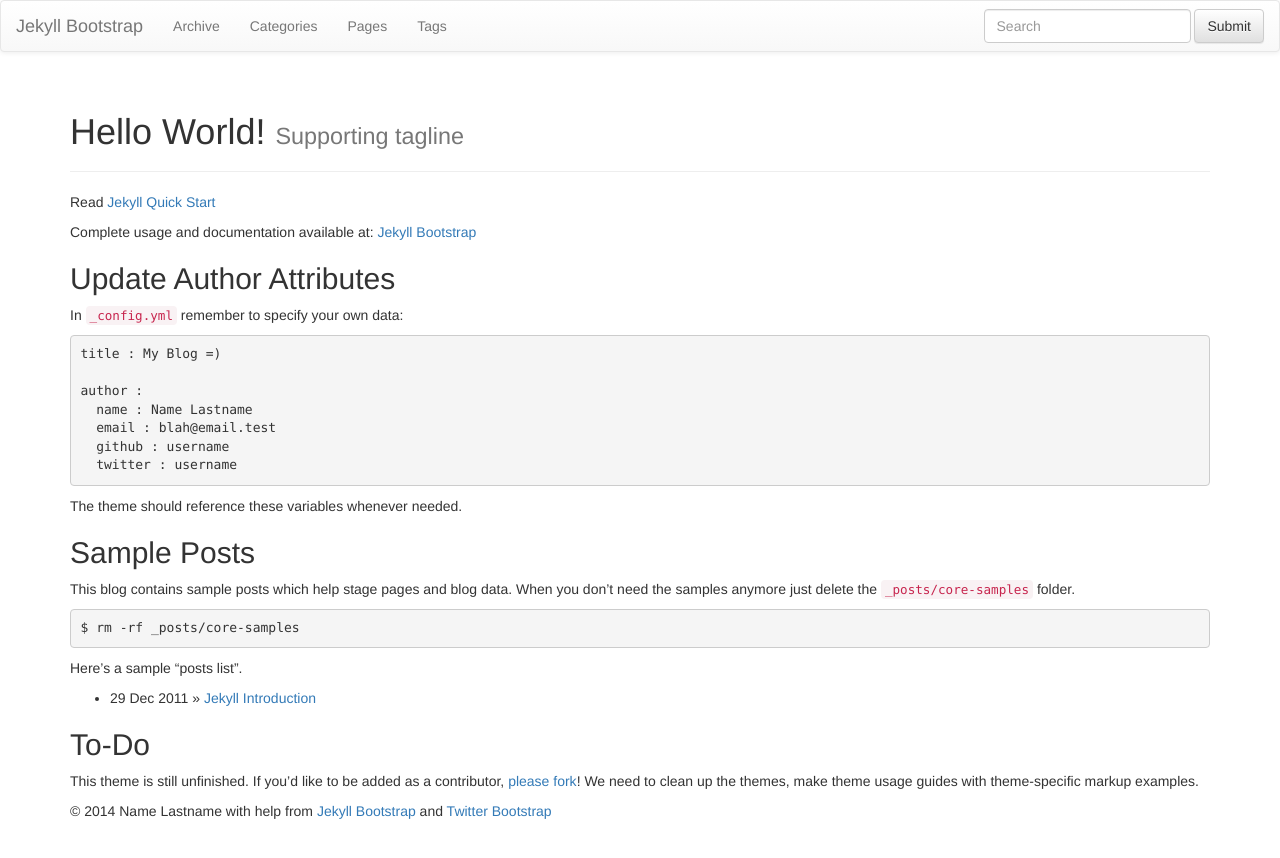
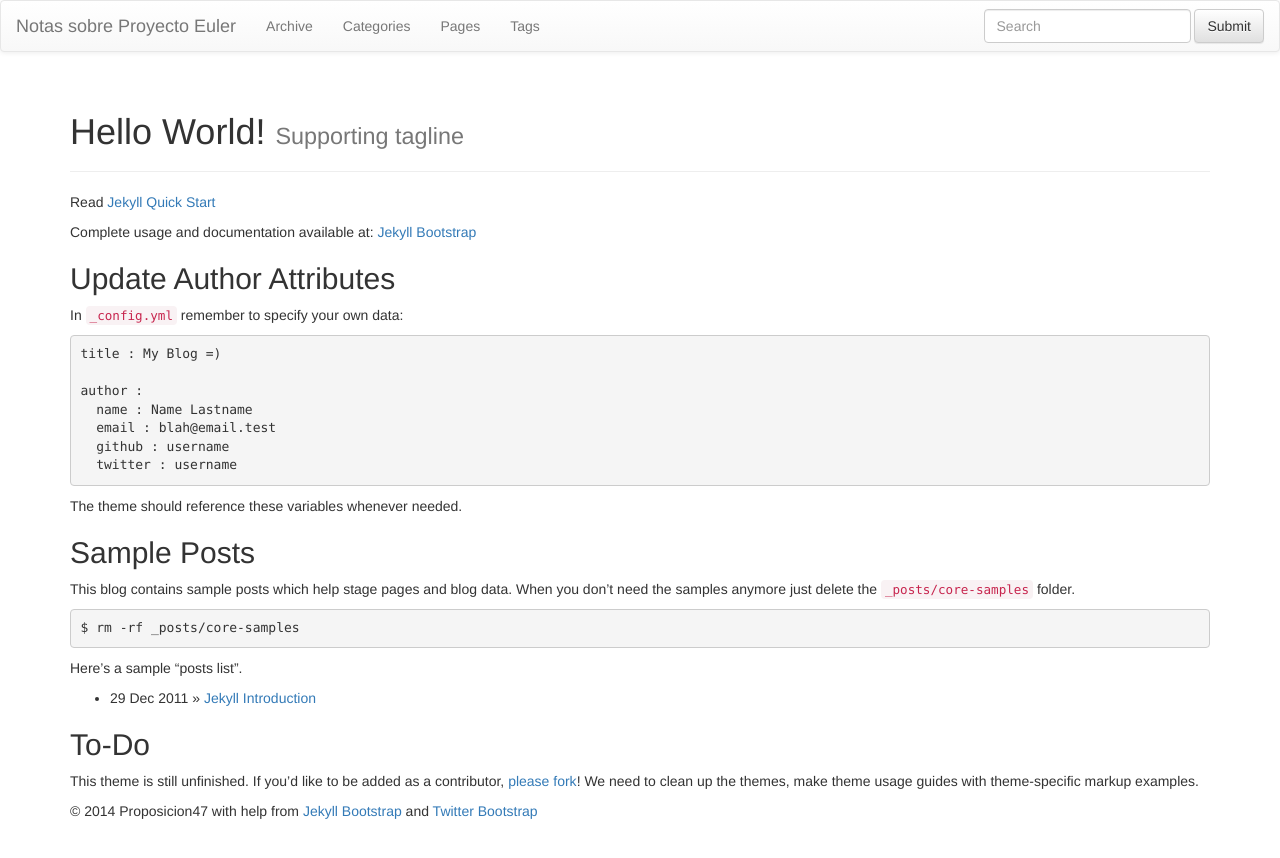
Before and after one commit to morfismo/euler, a Jekyll site: the page built from index.md, in a window 1280 px wide. Shown: the top 858 px of the page. Built offline with Jekyll 4.4.1, drawn with Linux system fonts in a browser that asks for light colours; nearby versions of some CDN libraries; library files that are not in the unit come from our copies.

Commit message:
init setup

```diff
--- a/_config.yml
+++ b/_config.yml
@@ -8,14 +8,14 @@ pygments: true
 # Themes are encouraged to use these universal variables
 # so be sure to set them if your theme uses them.
 #
-title : Jekyll Bootstrap
-tagline: Site Tagline
+title : Notas sobre Proyecto Euler
+tagline: Python and Julia
 author :
-  name : Name Lastname
-  email : blah@email.test
-  github : username
-  twitter : username
-  feedburner : feedname
+  name : Proposicion47
+  email : proposicion47 @ gmail
+  github : proposicion47
+  twitter : profedrini
+  feedburner :
 
 # The production_url is only used when full-domain names are needed
 # such as sitemap.txt
```
